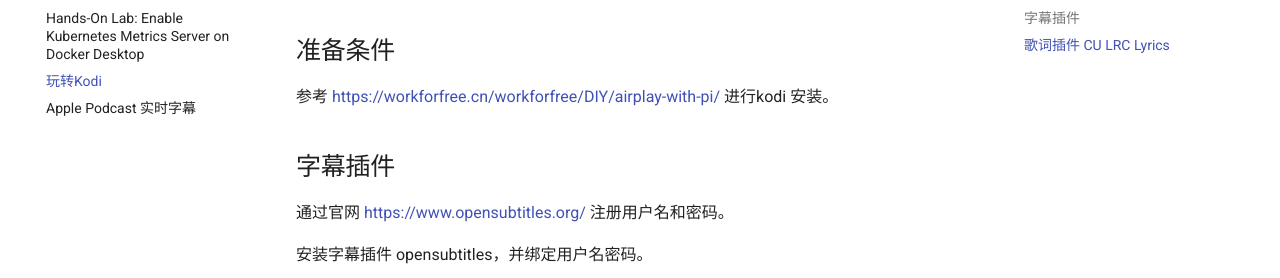
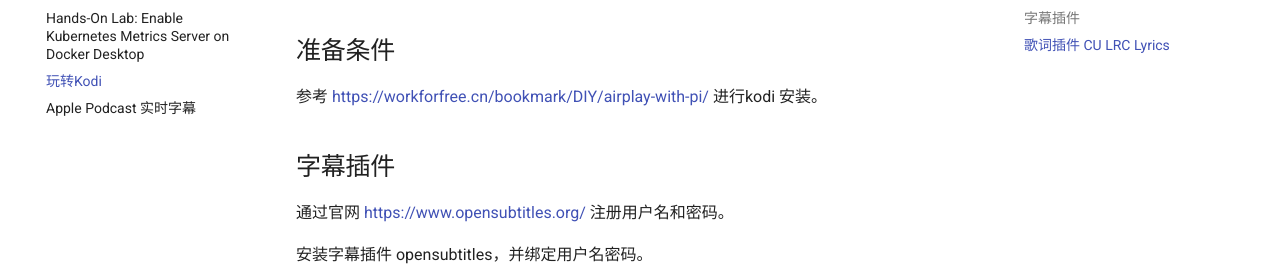
Before and after one commit to liuning0820/bookmark, an MkDocs documentation site: the page built from docs/DIY/how-to-use-kodi.md, in a window 1280 px wide. Shown: the part 195-473 px from the top of the page. Built offline with MkDocs 1.6.1 and Material for MkDocs 9.7.7, drawn with Linux system fonts in a browser that asks for light colours; comment, search, counter and statistics services are not loaded; some of the changed lines change nothing that is shown.

Commit message:
update repo name

```diff
--- a/docs/DIY/how-to-use-kodi.md
+++ b/docs/DIY/how-to-use-kodi.md
@@ -2,7 +2,7 @@
 
 ## 准备条件
 
-参考 <https://workforfree.cn/workforfree/DIY/airplay-with-pi/> 进行kodi 安装。
+参考 <https://workforfree.cn/bookmark/DIY/airplay-with-pi/> 进行kodi 安装。
 
 ## 字幕插件
 
--- a/mkdocs.yml
+++ b/mkdocs.yml
@@ -36,8 +36,7 @@
 
 
 # [update as needed] specify the URL to the GitHub repo for this site - included as link top right
-# repo_url: https://github.com/liuning0820/bookmark-as-code
-repo_url: https://github.com/liuning0820/workforfree
+repo_url: https://github.com/liuning0820/bookmark
 # [update as needed] specify the text for repo link - included as link top right
 repo_name: 'GitHub'
 # specify the relative path to markdown files in GitHub repo - typically does not need to be updated
```
Also changed, not shown: overrides/partials/content.html (line endings or trailing spaces).
